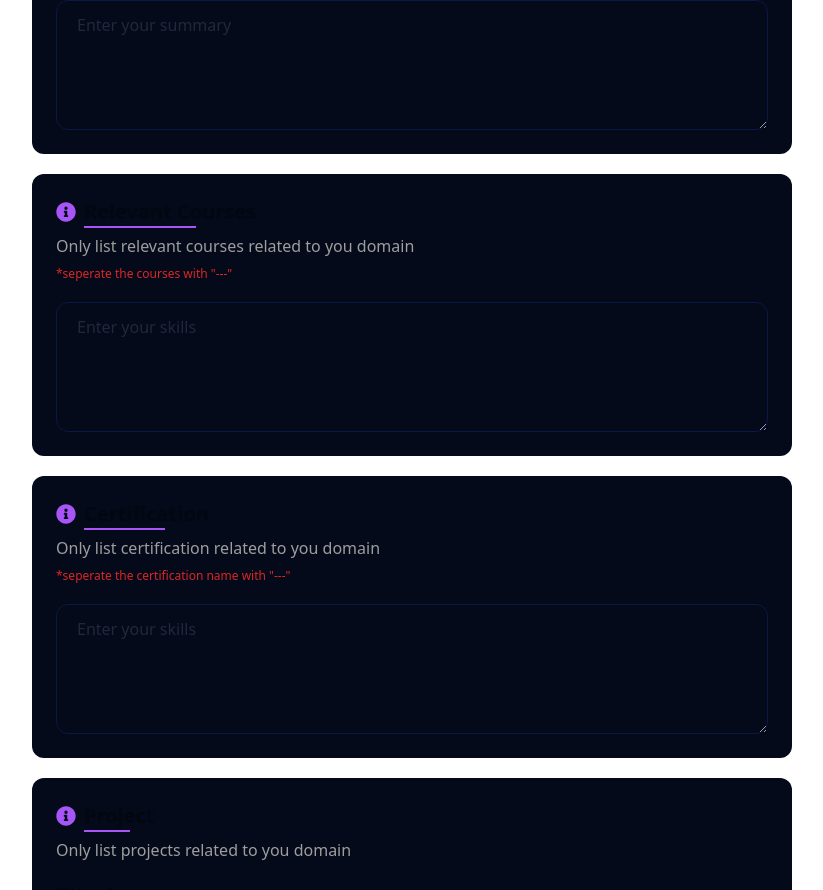
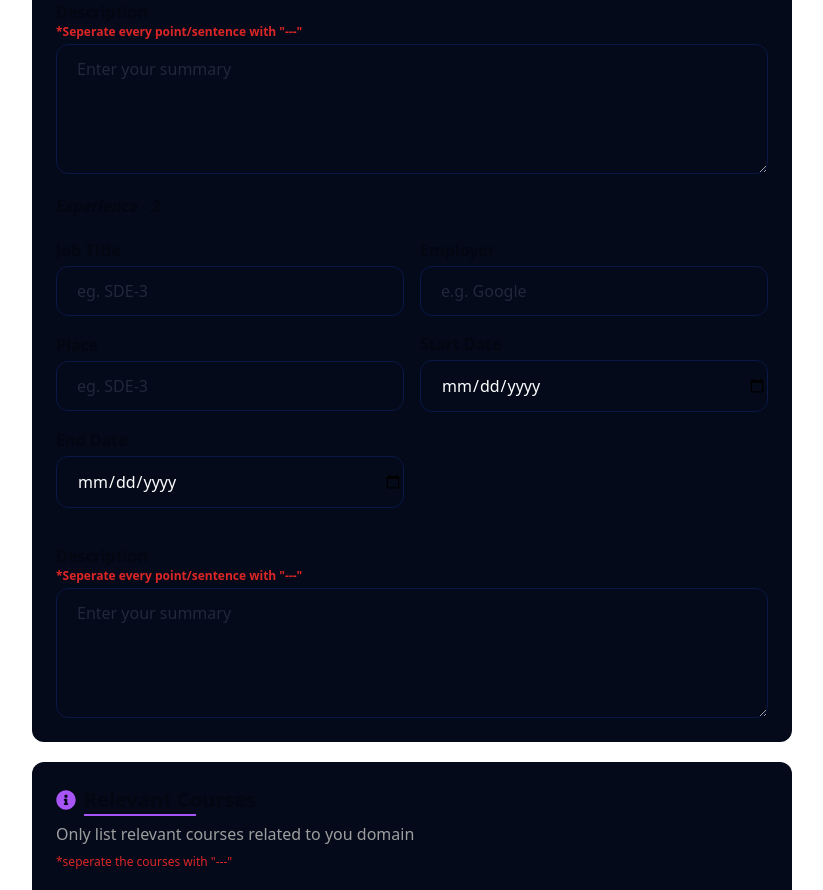
Before and after one commit to HarikrishnanYPR1707/EcliptiQ, a React (Vite) app: page /information in a window 1280 px wide. Shown: the part 2178-3068 px from the top of the page, without its empty margins (228-1051 px from the left). Built offline with nearby package versions, Linux system fonts and the light colour scheme; no server answers; a web font is replaced by a local one.

Commit message:
Added parameters to the user-resume-data state object

```diff
--- a/src/pages/Information.jsx
+++ b/src/pages/Information.jsx
@@ -23,6 +23,7 @@ const Information = () => {
       description: "",
     },
     experience: {
+      experience1: {
         jobTitle: "",
         employer: "",
         place: "",
@@ -30,6 +31,15 @@ const Information = () => {
         endDate: "",
         description: "",
       },
+      experience2: {
+        jobTitle: "",
+        employer: "",
+        place: "",
+        startDate: "",
+        endDate: "",
+        description: "",
+      },
+    },
     relevantCourses: "",
     certification: "",
     project: {
@@ -60,20 +70,7 @@ const Information = () => {
         link: "",
       },
     },
-    // skills: {
-    //   skill1: "",
-    //   skill2: "",
-    //   skill3: "",
-    //   skill4: "",
-    //   skill5: "",
-    //   skill6: "",
-    // },
     skills: "",
-    // language: {
-    //   lang1: "",
-    //   lang2: "",
-    //   lang3: "",
-    // },
     language: "",
   });
   // printing userResumeData ---
@@ -426,6 +423,8 @@ const Information = () => {
             </div>
           </div>
           {/* input section */}
+          <div className="">
+            <h1 className="mt-5 font-bold italic">Experience - 1</h1>
             <div className="mt-5 grid grid-cols-1 gap-4 sm:grid-cols-2">
               <div className="flex w-full flex-col items-start justify-center gap-1">
                 <label className="font-bold" htmlFor="">
@@ -440,7 +439,10 @@ const Information = () => {
                       ...prev,
                       experience: {
                         ...prev.experience,
+                        experience1: {
+                          ...prev.experience.experience1,
                           jobTitle: e.target.value,
+                        },
                       },
                     }));
                   }}
@@ -459,7 +461,10 @@ const Information = () => {
                       ...prev,
                       experience: {
                         ...prev.experience,
+                        experience1: {
+                          ...prev.experience.experience1,
                           employer: e.target.value,
+                        },
                       },
                     }));
                   }}
@@ -478,7 +483,10 @@ const Information = () => {
                       ...prev,
                       experience: {
                         ...prev.experience,
+                        experience1: {
+                          ...prev.experience.experience1,
                           place: e.target.value,
+                        },
                       },
                     }));
                   }}
@@ -502,7 +510,10 @@ const Information = () => {
                       ...prev,
                       experience: {
                         ...prev.experience,
+                        experience1: {
+                          ...prev.experience.experience1,
                           startDate: e.target.value,
+                        },
                       },
                     }));
                   }}
@@ -526,7 +537,10 @@ const Information = () => {
                       ...prev,
                       experience: {
                         ...prev.experience,
+                        experience1: {
+                          ...prev.experience.experience1,
                           endDate: e.target.value,
+                        },
                       },
                     }));
                   }}
@@ -548,11 +562,164 @@ const Information = () => {
                         ...prev,
                         experience: {
                           ...prev.experience,
+                          experience1: {
+                            ...prev.experience.experience1,
                             description: e.target.value,
                           },
-                    }));
-                  }}
-                />
+                        },
+                      }));
+                    }}
+                  />
+                </div>
+              </div>
+            </div>
+            <h1 className="mt-5 font-bold italic">Experience - 2</h1>
+            <div className="mt-5 grid grid-cols-1 gap-4 sm:grid-cols-2">
+              <div className="flex w-full flex-col items-start justify-center gap-1">
+                <label className="font-bold" htmlFor="">
+                  Job Title
+                </label>
+                <input
+                  type="text"
+                  placeholder="eg. SDE-3"
+                  className="w-full rounded-xl border border-[#0a1846] bg-[#040a1a] py-3 pl-5 text-white placeholder:text-[#22283b] focus:border-none focus:outline focus:outline-purple-500"
+                  onChange={(e) => {
+                    setUserResumeData((prev) => ({
+                      ...prev,
+                      experience: {
+                        ...prev.experience,
+                        experience2: {
+                          ...prev.experience.experience2,
+                          jobTitle: e.target.value,
+                        },
+                      },
+                    }));
+                  }}
+                />
+              </div>
+              <div className="flex w-full flex-col items-start justify-center gap-1">
+                <label className="font-bold" htmlFor="">
+                  Employer
+                </label>
+                <input
+                  type="text"
+                  placeholder="e.g. Google"
+                  className="w-full rounded-xl border border-[#0a1846] bg-[#040a1a] py-3 pl-5 text-white placeholder:text-[#22283b] focus:border-none focus:outline focus:outline-purple-500"
+                  onChange={(e) => {
+                    setUserResumeData((prev) => ({
+                      ...prev,
+                      experience: {
+                        ...prev.experience,
+                        experience2: {
+                          ...prev.experience.experience2,
+                          employer: e.target.value,
+                        },
+                      },
+                    }));
+                  }}
+                />
+              </div>
+              <div className="flex w-full flex-col items-start justify-center gap-1">
+                <label className="font-bold" htmlFor="">
+                  Place
+                </label>
+                <input
+                  type="text"
+                  placeholder="eg. SDE-3"
+                  className="w-full rounded-xl border border-[#0a1846] bg-[#040a1a] py-3 pl-5 text-white placeholder:text-[#22283b] focus:border-none focus:outline focus:outline-purple-500"
+                  onChange={(e) => {
+                    setUserResumeData((prev) => ({
+                      ...prev,
+                      experience: {
+                        ...prev.experience,
+                        experience2: {
+                          ...prev.experience.experience2,
+                          place: e.target.value,
+                        },
+                      },
+                    }));
+                  }}
+                />
+              </div>
+              {/*
+                ------------------------------
+                DATE VALUE
+                ------------------------------
+            */}
+              <div className="flex w-full flex-col items-start justify-center gap-1">
+                <label className="font-bold" htmlFor="">
+                  Start Date
+                </label>
+                <input
+                  type="date"
+                  placeholder="eg. Feb, 2024"
+                  className="w-full rounded-xl border border-[#0a1846] bg-[#040a1a] py-3 pl-5 text-white placeholder:text-[#22283b] focus:border-none focus:outline focus:outline-purple-500"
+                  onChange={(e) => {
+                    setUserResumeData((prev) => ({
+                      ...prev,
+                      experience: {
+                        ...prev.experience,
+                        experience2: {
+                          ...prev.experience.experience2,
+                          startDate: e.target.value,
+                        },
+                      },
+                    }));
+                  }}
+                />
+              </div>
+              {/*
+                ------------------------------
+                DATE VALUE
+                ------------------------------
+            */}
+              <div className="flex w-full flex-col items-start justify-center gap-1">
+                <label className="font-bold" htmlFor="">
+                  End Date
+                </label>
+                <input
+                  type="date"
+                  placeholder="eg. Feb, 2024"
+                  className="w-full rounded-xl border border-[#0a1846] bg-[#040a1a] py-3 pl-5 text-white placeholder:text-[#22283b] focus:border-none focus:outline focus:outline-purple-500"
+                  onChange={(e) => {
+                    setUserResumeData((prev) => ({
+                      ...prev,
+                      experience: {
+                        ...prev.experience,
+                        experience2: {
+                          ...prev.experience.experience2,
+                          endDate: e.target.value,
+                        },
+                      },
+                    }));
+                  }}
+                />
+              </div>
+              <div className="mt-5 sm:col-span-2">
+                <div className="flex w-full flex-col items-start justify-center gap-1">
+                  <label className="flex flex-col font-bold" htmlFor="">
+                    <span className="">Description</span>
+                    <span className="text-xs text-red-600">
+                      *Seperate every point/sentence with "---"
+                    </span>
+                  </label>
+                  <textarea
+                    placeholder="Enter your summary"
+                    className="h-[130px] w-full rounded-xl border border-[#0a1846] bg-[#040a1a] py-3 pl-5 text-white placeholder:text-[#22283b] focus:border-none focus:outline focus:outline-purple-500"
+                    onChange={(e) => {
+                      setUserResumeData((prev) => ({
+                        ...prev,
+                        experience: {
+                          ...prev.experience,
+                          experience2: {
+                            ...prev.experience.experience2,
+                            description: e.target.value,
+                          },
+                        },
+                      }));
+                    }}
+                  />
+                </div>
               </div>
             </div>
           </div>
@@ -877,16 +1044,6 @@ const Information = () => {
           {/* input section */}
           <div className="mt-5 grid grid-cols-1 gap-4 sm:grid-cols-2">
             <div className="flex w-full flex-col items-start justify-center gap-1">
-              {/* project: {
-      project1: {
-        title: "",
-        description: "",
-      },
-      project2: {
-        title: "",
-        description: "",
-      },
-    }, */}
               <label className="font-bold" htmlFor="">
                 Title - 1
               </label>
```
Lines whose indentation alone changed are shown as unchanged.
